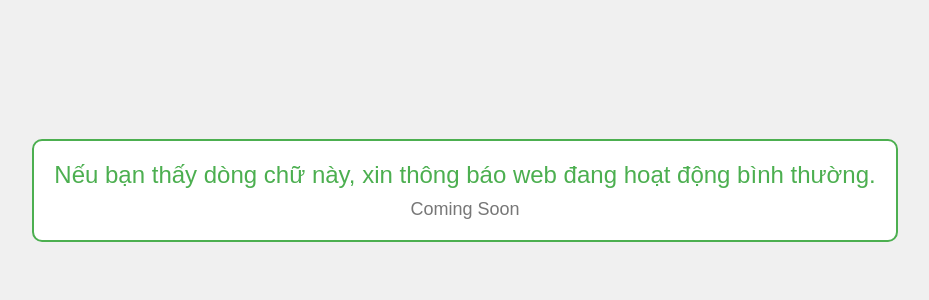
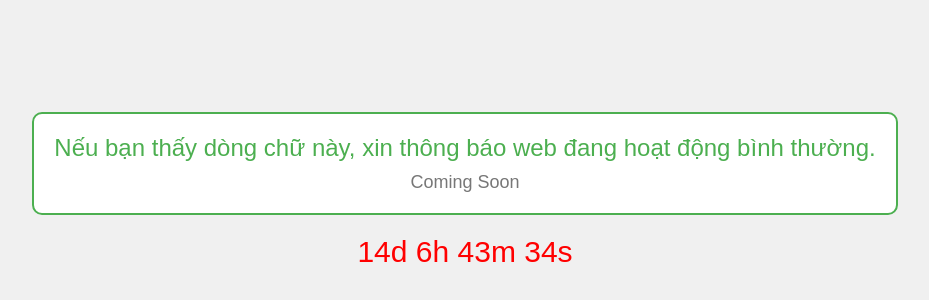
Before and after one commit to LienGiaBao/demopage, a plain HTML site: page index.html in a window 1280 px wide. Shown: the part 218-518 px from the top of the page, without its empty margins (175-1104 px from the left). Drawn offline with Linux system fonts and the light colour scheme.

Commit message:
Update index.html

```diff
--- a/index.html
+++ b/index.html
@@ -7,6 +7,7 @@
     <style>
         body {
             display: flex;
+            flex-direction: column;
             justify-content: center;
             align-items: center;
             height: 100vh;
@@ -27,6 +28,11 @@
             font-size: 18px;
             color: #777;
         }
+        #countdown {
+            margin-top: 20px;
+            font-size: 30px;
+            color: #ff0000;
+        }
     </style>
 </head>
 <body>
@@ -34,5 +40,37 @@
         Nếu bạn thấy dòng chữ này, xin thông báo web đang hoạt động bình thường.
         <div class="coming-soon">Coming Soon</div>
     </div>
+    <div id="countdown"></div>
+
+    <script>
+        // Đặt ngày đích cần đếm ngược
+        var countDownDate = new Date("Sep 18, 2024 00:00:00 GMT+0700").getTime();
+
+        // Cập nhật đếm ngược mỗi giây
+        var x = setInterval(function() {
+
+            // Lấy thời gian hiện tại
+            var now = new Date().getTime();
+
+            // Tìm khoảng thời gian giữa bây giờ và thời gian đích
+            var distance = countDownDate - now;
+
+            // Tính toán ngày, giờ, phút và giây
+            var days = Math.floor(distance / (1000 * 60 * 60 * 24));
+            var hours = Math.floor((distance % (1000 * 60 * 60 * 24)) / (1000 * 60 * 60));
+            var minutes = Math.floor((distance % (1000 * 60 * 60)) / (1000 * 60));
+            var seconds = Math.floor((distance % (1000 * 60)) / 1000);
+
+            // Hiển thị kết quả
+            document.getElementById("countdown").innerHTML = days + "d " + hours + "h "
+            + minutes + "m " + seconds + "s ";
+
+            // Nếu đếm ngược xong, hiển thị một thông báo
+            if (distance < 0) {
+                clearInterval(x);
+                document.getElementById("countdown").innerHTML = "Hết giờ!";
+            }
+        }, 1000);
+    </script>
 </body>
 </html>
```
